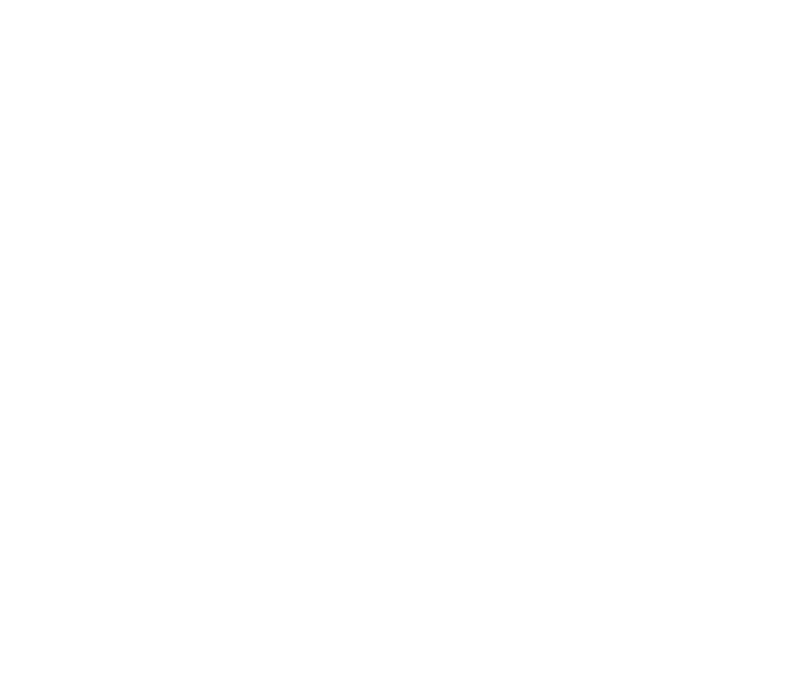
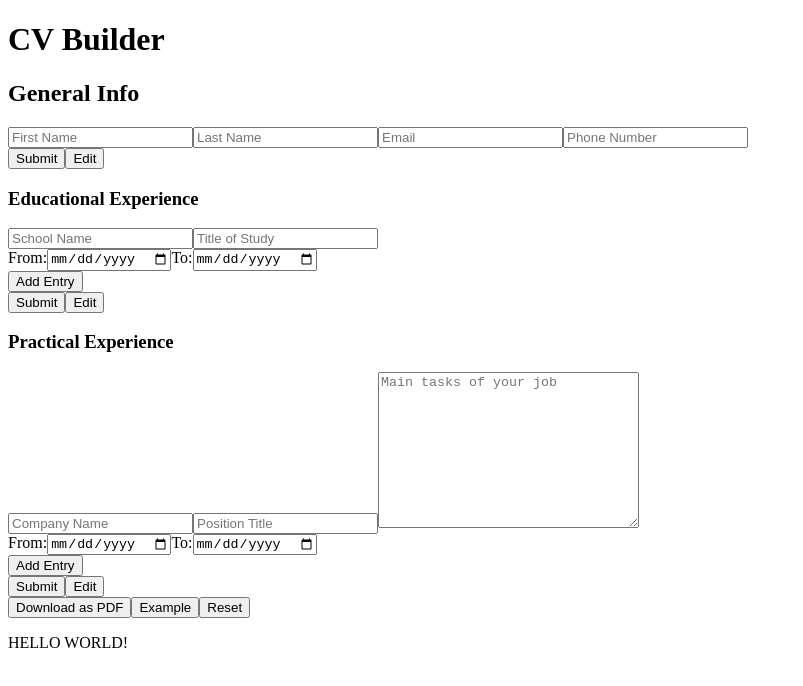
Before and after one commit to naknamu/cv-builder, a React (Create React App) app: page / in a window 1280 px wide. Shown: the top 686 px of the page, without its empty margins (0-803 px from the left). Built offline with nearby package versions, Linux system fonts and the light colour scheme.

Commit message:
Added initial components

```diff
--- a/src/App.js
+++ b/src/App.js
@@ -1,6 +1,19 @@
+import Education from "./components/educ";
+import Experience from "./components/exp";
+import General from "./components/gen-info";
+import Header from "./components/header";
+import Helper from "./components/helper";
+import Output from "./components/output";
+
 function App() {
   return (
     <div className="App">
+      <Header/>
+      <General/>
+      <Education/>
+      <Experience/>
+      <Helper/>
+      <Output/>
     </div>
   );
 }
--- /dev/null
+++ b/src/components/add-entry.js
@@ -0,0 +1,9 @@
+const AddEntry = () => {
+    return (
+        <div className="entry">
+            <button>Add Entry</button>
+        </div>
+     );
+}
+
+export default AddEntry;
--- /dev/null
+++ b/src/components/date.js
@@ -0,0 +1,12 @@
+const Date = () => {
+    return (
+        <div className="date">
+            <label htmlFor="dateFrom">From:</label>
+            <input type="date" name="dateFrom" id="dateFrom"/>
+            <label htmlFor="dateTo">To:</label>
+            <input type="date" name="dateTo" id="dateTo"/>
+        </div>
+     );
+}
+
+export default Date;
--- /dev/null
+++ b/src/components/educ.js
@@ -0,0 +1,18 @@
+import AddEntry from "./add-entry";
+import Date from "./date";
+import Form from "./form";
+
+const Education = () => {
+    return (
+        <div className="educ">
+            <h3>Educational Experience</h3>
+            <input type="text" name="school" id="school" placeholder="School Name" />
+            <input type="text" name="titleOfStudy" id="titleOfStudy" placeholder="Title of Study" />
+            <Date/>
+            <AddEntry/>
+            <Form/>
+        </div>
+     );
+}
+
+export default Education;
--- /dev/null
+++ b/src/components/exp.js
@@ -0,0 +1,19 @@
+import AddEntry from "./add-entry";
+import Date from "./date";
+import Form from "./form";
+
+const Experience = () => {
+    return (
+        <div className="exp">
+            <h3>Practical Experience</h3>
+            <input type="text" name="company" id="company" placeholder="Company Name" />
+            <input type="text" name="position" id="position" placeholder="Position Title" />
+            <textarea name="description" id="description" cols="30" rows="10" placeholder="Main tasks of your job"></textarea>
+            <Date/>
+            <AddEntry/>
+            <Form/>
+        </div>
+     );
+}
+
+export default Experience;
--- /dev/null
+++ b/src/components/form.js
@@ -0,0 +1,12 @@
+const Form = () => {
+    return (
+        <div className="form">
+            <form>
+                <button type="submit">Submit</button>
+                <button>Edit</button>
+            </form>
+        </div>
+     );
+}
+
+export default Form;
--- /dev/null
+++ b/src/components/gen-info.js
@@ -0,0 +1,16 @@
+import Form from "./form";
+
+const General = () => {
+    return (
+        <div className="general">
+            <h2>General Info</h2>
+            <input type="text" name="firstName" id="firstName" placeholder="First Name" />
+            <input type="text" name="lastName" id="lastName" placeholder="Last Name" />
+            <input type="email" name="email" id="email" placeholder="Email" />
+            <input type="tel" name="phoneNumber" id="phoneNumber" placeholder="Phone Number" />
+            <Form/>
+        </div>
+     );
+}
+
+export default General;
--- /dev/null
+++ b/src/components/header.js
@@ -0,0 +1,9 @@
+const Header = () => {
+    return (
+        <div className="header">
+            <h1>CV Builder</h1>
+        </div>
+     );
+}
+
+export default Header;
--- /dev/null
+++ b/src/components/helper.js
@@ -0,0 +1,13 @@
+const Helper = () => {
+    return (
+        <div className="helper">
+            <form>
+                <button>Download as PDF</button>
+                <button type="submit">Example</button>
+                <button type="reset">Reset</button>
+            </form>
+        </div>
+     );
+}
+
+export default Helper;
--- /dev/null
+++ b/src/components/output.js
@@ -0,0 +1,9 @@
+const Output = () => {
+    return (
+        <div className="output">
+            <p>HELLO WORLD!</p>
+        </div>
+     );
+}
+
+export default Output;
```
